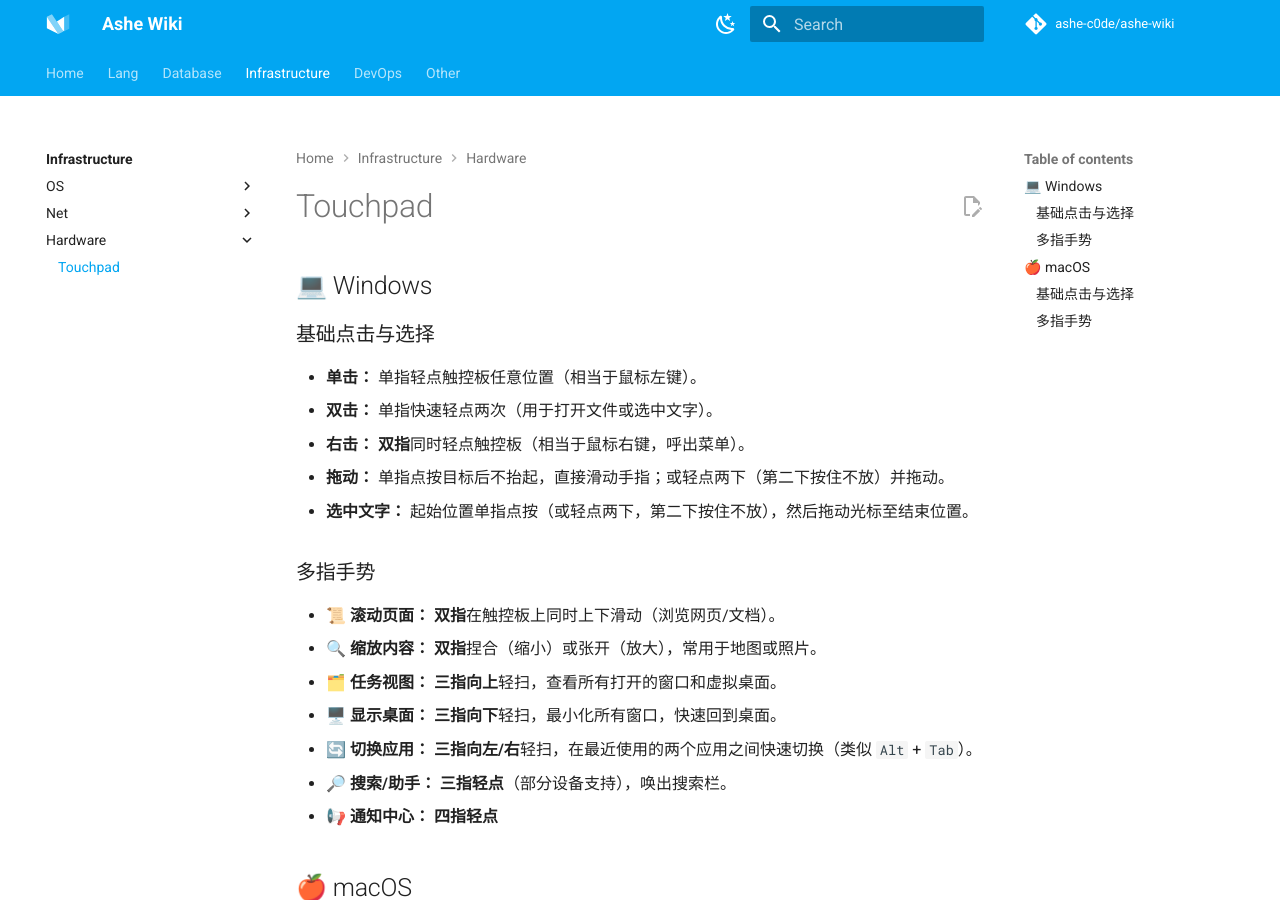
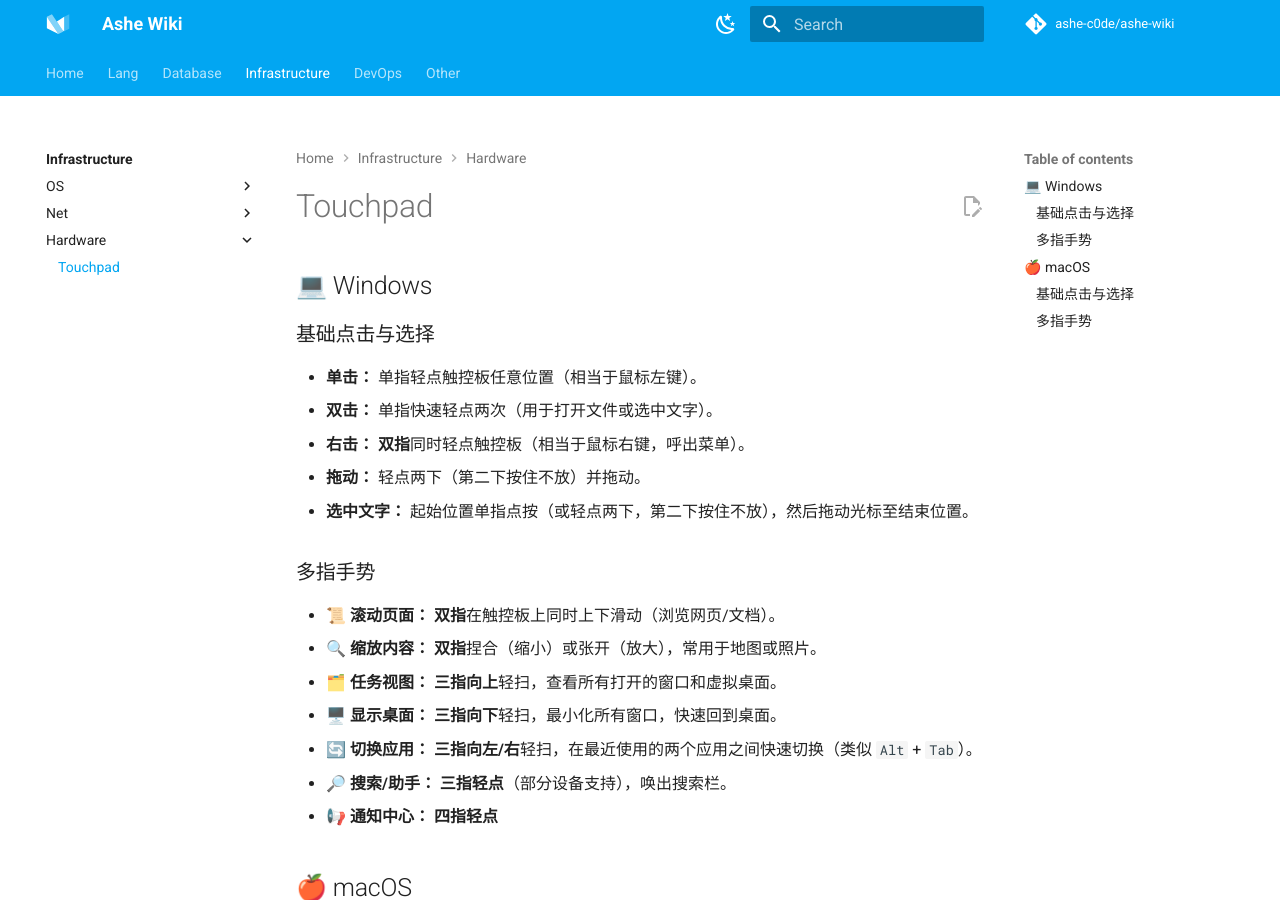
Before and after one commit to ashe-c0de/ashe-wiki, an MkDocs documentation site: the page built from docs/infra/hw/touchpad.md, in a window 1280 px wide and 900 px high. Built offline with MkDocs 1.6.1 and Material for MkDocs 9.7.7, drawn with Linux system fonts in a browser that asks for light colours; comment, search, counter and statistics services are not loaded.

Commit message:
Update drag gesture description in touchpad.md
Refine drag gesture instructions for clarity.

```diff
--- a/docs/infra/hw/touchpad.md
+++ b/docs/infra/hw/touchpad.md
@@ -4,7 +4,7 @@
 - **单击：** 单指轻点触控板任意位置（相当于鼠标左键）。
 - **双击：** 单指快速轻点两次（用于打开文件或选中文字）。
 - **右击：** **双指**同时轻点触控板（相当于鼠标右键，呼出菜单）。
-- **拖动：** 单指点按目标后不抬起，直接滑动手指；或轻点两下（第二下按住不放）并拖动。
+- **拖动：** 轻点两下（第二下按住不放）并拖动。
 - **选中文字：** 起始位置单指点按（或轻点两下，第二下按住不放），然后拖动光标至结束位置。
 
 ### 多指手势
```
